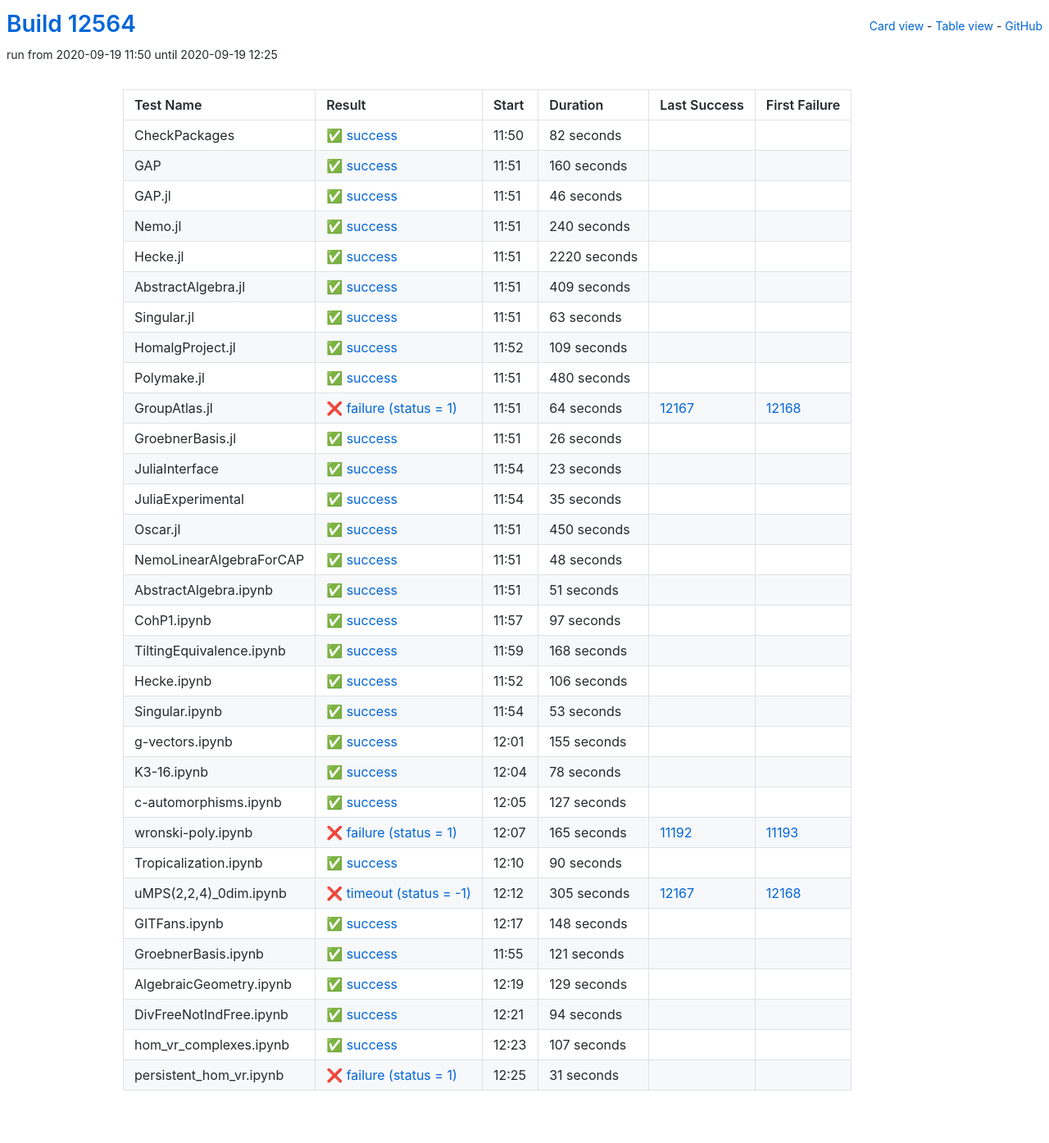
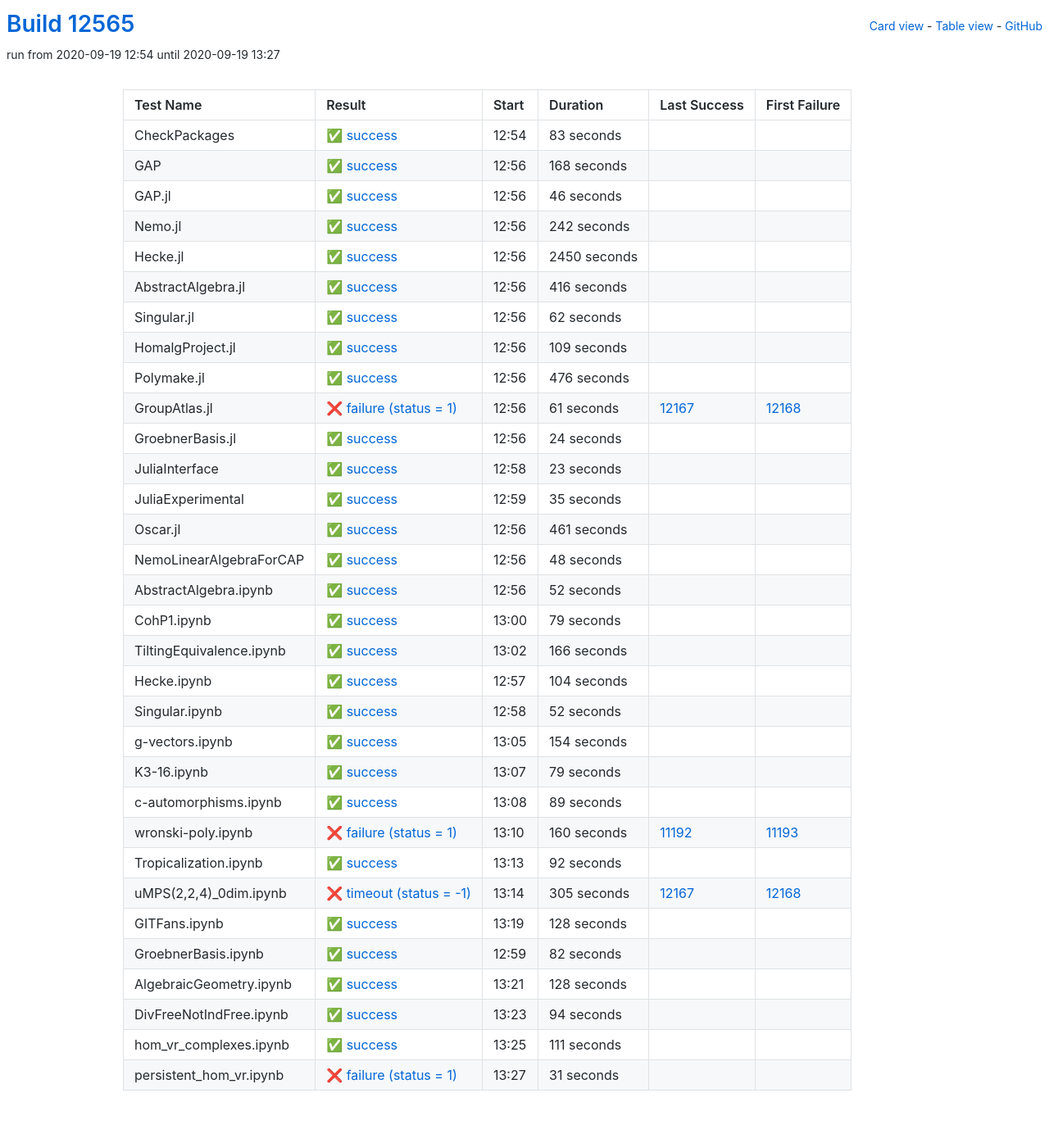
Before and after one commit to oscar-system/oscar-ci-status, a Jekyll site: the page built from table.html, in a window 1280 px wide. Shown: the whole page at 82% size. Built offline with Jekyll 4.4.1, drawn with Linux system fonts in a browser that asks for light colours.

Commit message:
Build #12565

```diff
--- a/_data/ci.yml
+++ b/_data/ci.yml
@@ -1,6 +1,6 @@
 ---
-build: 12564
-build_url: https://oscarci.mathematik.uni-kl.de/job/oscar/12564/
+build: 12565
+build_url: https://oscarci.mathematik.uni-kl.de/job/oscar/12565/
 job: oscar
 organization: oscar-system
 repo: oscar-ci-status
@@ -8,32 +8,32 @@
 tests:
 - name: CheckPackages
   id: checkpackages
-  log: https://oscarci.mathematik.uni-kl.de/job/oscar/12564/artifact/logs/build-12564/CheckPackages.log
-  start: 2020-09-19 11:50
+  log: https://oscarci.mathematik.uni-kl.de/job/oscar/12565/artifact/logs/build-12565/CheckPackages.log
+  start: 2020-09-19 12:54
   success: true
   exitcode: 0
   status: success
-  duration: 82
+  duration: 83
   last_success: false
   last_success_url:
   first_failure: false
   first_failure_url:
 - name: GAP
   id: gap
-  log: https://oscarci.mathematik.uni-kl.de/job/oscar/12564/artifact/logs/build-12564/GAP.log
-  start: 2020-09-19 11:51
+  log: https://oscarci.mathematik.uni-kl.de/job/oscar/12565/artifact/logs/build-12565/GAP.log
+  start: 2020-09-19 12:56
   success: true
   exitcode: 0
   status: success
-  duration: 160
+  duration: 168
   last_success: false
   last_success_url:
   first_failure: false
   first_failure_url:
 - name: GAP.jl
   id: gap-jl
-  log: https://oscarci.mathematik.uni-kl.de/job/oscar/12564/artifact/logs/build-12564/GAP.jl.log
-  start: 2020-09-19 11:51
+  log: https://oscarci.mathematik.uni-kl.de/job/oscar/12565/artifact/logs/build-12565/GAP.jl.log
+  start: 2020-09-19 12:56
   success: true
   exitcode: 0
   status: success
@@ -44,56 +44,56 @@
   first_failure_url:
 - name: Nemo.jl
   id: nemo-jl
-  log: https://oscarci.mathematik.uni-kl.de/job/oscar/12564/artifact/logs/build-12564/Nemo.jl.log
-  start: 2020-09-19 11:51
+  log: https://oscarci.mathematik.uni-kl.de/job/oscar/12565/artifact/logs/build-12565/Nemo.jl.log
+  start: 2020-09-19 12:56
   success: true
   exitcode: 0
   status: success
-  duration: 240
+  duration: 242
   last_success: false
   last_success_url:
   first_failure: false
   first_failure_url:
 - name: Hecke.jl
   id: hecke-jl
-  log: https://oscarci.mathematik.uni-kl.de/job/oscar/12564/artifact/logs/build-12564/Hecke.jl.log
-  start: 2020-09-19 11:51
+  log: https://oscarci.mathematik.uni-kl.de/job/oscar/12565/artifact/logs/build-12565/Hecke.jl.log
+  start: 2020-09-19 12:56
   success: true
   exitcode: 0
   status: success
-  duration: 2220
+  duration: 2450
   last_success: false
   last_success_url:
   first_failure: false
   first_failure_url:
 - name: AbstractAlgebra.jl
   id: abstractalgebra-jl
-  log: https://oscarci.mathematik.uni-kl.de/job/oscar/12564/artifact/logs/build-12564/AbstractAlgebra.jl.log
-  start: 2020-09-19 11:51
+  log: https://oscarci.mathematik.uni-kl.de/job/oscar/12565/artifact/logs/build-12565/AbstractAlgebra.jl.log
+  start: 2020-09-19 12:56
   success: true
   exitcode: 0
   status: success
-  duration: 409
+  duration: 416
   last_success: false
   last_success_url:
   first_failure: false
   first_failure_url:
 - name: Singular.jl
   id: singular-jl
-  log: https://oscarci.mathematik.uni-kl.de/job/oscar/12564/artifact/logs/build-12564/Singular.jl.log
-  start: 2020-09-19 11:51
+  log: https://oscarci.mathematik.uni-kl.de/job/oscar/12565/artifact/logs/build-12565/Singular.jl.log
+  start: 2020-09-19 12:56
   success: true
   exitcode: 0
   status: success
-  duration: 63
+  duration: 62
   last_success: false
   last_success_url:
   first_failure: false
   first_failure_url:
 - name: HomalgProject.jl
   id: homalgproject-jl
-  log: https://oscarci.mathematik.uni-kl.de/job/oscar/12564/artifact/logs/build-12564/HomalgProject.jl.log
-  start: 2020-09-19 11:52
+  log: https://oscarci.mathematik.uni-kl.de/job/oscar/12565/artifact/logs/build-12565/HomalgProject.jl.log
+  start: 2020-09-19 12:56
   success: true
   exitcode: 0
   status: success
@@ -104,44 +104,44 @@
   first_failure_url:
 - name: Polymake.jl
   id: polymake-jl
-  log: https://oscarci.mathematik.uni-kl.de/job/oscar/12564/artifact/logs/build-12564/Polymake.jl.log
-  start: 2020-09-19 11:51
+  log: https://oscarci.mathematik.uni-kl.de/job/oscar/12565/artifact/logs/build-12565/Polymake.jl.log
+  start: 2020-09-19 12:56
   success: true
   exitcode: 0
   status: success
-  duration: 480
+  duration: 476
   last_success: false
   last_success_url:
   first_failure: false
   first_failure_url:
 - name: GroupAtlas.jl
   id: groupatlas-jl
-  log: https://oscarci.mathematik.uni-kl.de/job/oscar/12564/artifact/logs/build-12564/GroupAtlas.jl.log
-  start: 2020-09-19 11:51
+  log: https://oscarci.mathematik.uni-kl.de/job/oscar/12565/artifact/logs/build-12565/GroupAtlas.jl.log
+  start: 2020-09-19 12:56
   success: false
   exitcode: 1
   status: failure
-  duration: 64
+  duration: 61
   last_success: 12167
   last_success_url: https://oscarci.mathematik.uni-kl.de/job/oscar/12167/
   first_failure: 12168
   first_failure_url: https://oscarci.mathematik.uni-kl.de/job/oscar/12168/
 - name: GroebnerBasis.jl
   id: groebnerbasis-jl
-  log: https://oscarci.mathematik.uni-kl.de/job/oscar/12564/artifact/logs/build-12564/GroebnerBasis.jl.log
-  start: 2020-09-19 11:51
+  log: https://oscarci.mathematik.uni-kl.de/job/oscar/12565/artifact/logs/build-12565/GroebnerBasis.jl.log
+  start: 2020-09-19 12:56
   success: true
   exitcode: 0
   status: success
-  duration: 26
+  duration: 24
   last_success: false
   last_success_url:
   first_failure: false
   first_failure_url:
 - name: JuliaInterface
   id: juliainterface
-  log: https://oscarci.mathematik.uni-kl.de/job/oscar/12564/artifact/logs/build-12564/JuliaInterface.log
-  start: 2020-09-19 11:54
+  log: https://oscarci.mathematik.uni-kl.de/job/oscar/12565/artifact/logs/build-12565/JuliaInterface.log
+  start: 2020-09-19 12:58
   success: true
   exitcode: 0
   status: success
@@ -152,8 +152,8 @@
   first_failure_url:
 - name: JuliaExperimental
   id: juliaexperimental
-  log: https://oscarci.mathematik.uni-kl.de/job/oscar/12564/artifact/logs/build-12564/JuliaExperimental.log
-  start: 2020-09-19 11:54
+  log: https://oscarci.mathematik.uni-kl.de/job/oscar/12565/artifact/logs/build-12565/JuliaExperimental.log
+  start: 2020-09-19 12:59
   success: true
   exitcode: 0
   status: success
@@ -164,20 +164,20 @@
   first_failure_url:
 - name: Oscar.jl
   id: oscar-jl
-  log: https://oscarci.mathematik.uni-kl.de/job/oscar/12564/artifact/logs/build-12564/Oscar.jl.log
-  start: 2020-09-19 11:51
+  log: https://oscarci.mathematik.uni-kl.de/job/oscar/12565/artifact/logs/build-12565/Oscar.jl.log
+  start: 2020-09-19 12:56
   success: true
   exitcode: 0
   status: success
-  duration: 450
+  duration: 461
   last_success: false
   last_success_url:
   first_failure: false
   first_failure_url:
 - name: NemoLinearAlgebraForCAP
   id: nemolinearalgebraforcap
-  log: https://oscarci.mathematik.uni-kl.de/job/oscar/12564/artifact/logs/build-12564/NemoLinearAlgebraForCAP.log
-  start: 2020-09-19 11:51
+  log: https://oscarci.mathematik.uni-kl.de/job/oscar/12565/artifact/logs/build-12565/NemoLinearAlgebraForCAP.log
+  start: 2020-09-19 12:56
   success: true
   exitcode: 0
   status: success
@@ -188,128 +188,128 @@
   first_failure_url:
 - name: AbstractAlgebra.ipynb
   id: abstractalgebra-ipynb
-  log: https://oscarci.mathematik.uni-kl.de/job/oscar/12564/artifact/logs/build-12564/AbstractAlgebra.ipynb.log
-  start: 2020-09-19 11:51
+  log: https://oscarci.mathematik.uni-kl.de/job/oscar/12565/artifact/logs/build-12565/AbstractAlgebra.ipynb.log
+  start: 2020-09-19 12:56
   success: true
   exitcode: 0
   status: success
-  duration: 51
+  duration: 52
   last_success: false
   last_success_url:
   first_failure: false
   first_failure_url:
 - name: CohP1.ipynb
   id: cohp1-ipynb
-  log: https://oscarci.mathematik.uni-kl.de/job/oscar/12564/artifact/logs/build-12564/CohP1.ipynb.log
-  start: 2020-09-19 11:57
+  log: https://oscarci.mathematik.uni-kl.de/job/oscar/12565/artifact/logs/build-12565/CohP1.ipynb.log
+  start: 2020-09-19 13:00
   success: true
   exitcode: 0
   status: success
-  duration: 97
+  duration: 79
   last_success: false
   last_success_url:
   first_failure: false
   first_failure_url:
 - name: TiltingEquivalence.ipynb
   id: tiltingequivalence-ipynb
-  log: https://oscarci.mathematik.uni-kl.de/job/oscar/12564/artifact/logs/build-12564/TiltingEquivalence.ipynb.log
-  start: 2020-09-19 11:59
+  log: https://oscarci.mathematik.uni-kl.de/job/oscar/12565/artifact/logs/build-12565/TiltingEquivalence.ipynb.log
+  start: 2020-09-19 13:02
   success: true
   exitcode: 0
   status: success
-  duration: 168
+  duration: 166
   last_success: false
   last_success_url:
   first_failure: false
   first_failure_url:
 - name: Hecke.ipynb
   id: hecke-ipynb
-  log: https://oscarci.mathematik.uni-kl.de/job/oscar/12564/artifact/logs/build-12564/Hecke.ipynb.log
-  start: 2020-09-19 11:52
+  log: https://oscarci.mathematik.uni-kl.de/job/oscar/12565/artifact/logs/build-12565/Hecke.ipynb.log
+  start: 2020-09-19 12:57
   success: true
   exitcode: 0
   status: success
-  duration: 106
+  duration: 104
   last_success: false
   last_success_url:
   first_failure: false
   first_failure_url:
 - name: Singular.ipynb
   id: singular-ipynb
-  log: https://oscarci.mathematik.uni-kl.de/job/oscar/12564/artifact/logs/build-12564/Singular.ipynb.log
-  start: 2020-09-19 11:54
+  log: https://oscarci.mathematik.uni-kl.de/job/oscar/12565/artifact/logs/build-12565/Singular.ipynb.log
+  start: 2020-09-19 12:58
   success: true
   exitcode: 0
   status: success
-  duration: 53
+  duration: 52
   last_success: false
   last_success_url:
   first_failure: false
   first_failure_url:
 - name: g-vectors.ipynb
   id: g-vectors-ipynb
-  log: https://oscarci.mathematik.uni-kl.de/job/oscar/12564/artifact/logs/build-12564/g-vectors.ipynb.log
-  start: 2020-09-19 12:01
+  log: https://oscarci.mathematik.uni-kl.de/job/oscar/12565/artifact/logs/build-12565/g-vectors.ipynb.log
+  start: 2020-09-19 13:05
   success: true
   exitcode: 0
   status: success
-  duration: 155
+  duration: 154
   last_success: false
   last_success_url:
   first_failure: false
   first_failure_url:
 - name: K3-16.ipynb
   id: k3-16-ipynb
-  log: https://oscarci.mathematik.uni-kl.de/job/oscar/12564/artifact/logs/build-12564/K3-16.ipynb.log
-  start: 2020-09-19 12:04
+  log: https://oscarci.mathematik.uni-kl.de/job/oscar/12565/artifact/logs/build-12565/K3-16.ipynb.log
+  start: 2020-09-19 13:07
   success: true
   exitcode: 0
   status: success
-  duration: 78
+  duration: 79
   last_success: false
   last_success_url:
   first_failure: false
   first_failure_url:
 - name: c-automorphisms.ipynb
   id: c-automorphisms-ipynb
-  log: https://oscarci.mathematik.uni-kl.de/job/oscar/12564/artifact/logs/build-12564/c-automorphisms.ipynb.log
-  start: 2020-09-19 12:05
+  log: https://oscarci.mathematik.uni-kl.de/job/oscar/12565/artifact/logs/build-12565/c-automorphisms.ipynb.log
+  start: 2020-09-19 13:08
   success: true
   exitcode: 0
   status: success
-  duration: 127
+  duration: 89
   last_success: false
   last_success_url:
   first_failure: false
   first_failure_url:
 - name: wronski-poly.ipynb
   id: wronski-poly-ipynb
-  log: https://oscarci.mathematik.uni-kl.de/job/oscar/12564/artifact/logs/build-12564/wronski-poly.ipynb.log
-  start: 2020-09-19 12:07
+  log: https://oscarci.mathematik.uni-kl.de/job/oscar/12565/artifact/logs/build-12565/wronski-poly.ipynb.log
+  start: 2020-09-19 13:10
   success: false
   exitcode: 1
   status: failure
-  duration: 165
+  duration: 160
   last_success: 11192
   last_success_url: https://oscarci.mathematik.uni-kl.de/job/oscar/11192/
   first_failure: 11193
   first_failure_url: https://oscarci.mathematik.uni-kl.de/job/oscar/11193/
 - name: Tropicalization.ipynb
   id: tropicalization-ipynb
-  log: https://oscarci.mathematik.uni-kl.de/job/oscar/12564/artifact/logs/build-12564/Tropicalization.ipynb.log
-  start: 2020-09-19 12:10
+  log: https://oscarci.mathematik.uni-kl.de/job/oscar/12565/artifact/logs/build-12565/Tropicalization.ipynb.log
+  start: 2020-09-19 13:13
   success: true
   exitcode: 0
   status: success
-  duration: 90
+  duration: 92
   last_success: false
   last_success_url:
   first_failure: false
   first_failure_url:
 - name: uMPS(2,2,4)_0dim.ipynb
   id: umps-2-2-4-0dim-ipynb
-  log: https://oscarci.mathematik.uni-kl.de/job/oscar/12564/artifact/logs/build-12564/uMPS-2-2-4-_0dim.ipynb.log
-  start: 2020-09-19 12:12
+  log: https://oscarci.mathematik.uni-kl.de/job/oscar/12565/artifact/logs/build-12565/uMPS-2-2-4-_0dim.ipynb.log
+  start: 2020-09-19 13:14
   success: false
   exitcode: -1
   status: timeout
@@ -320,44 +320,44 @@
   first_failure_url: https://oscarci.mathematik.uni-kl.de/job/oscar/12168/
 - name: GITFans.ipynb
   id: gitfans-ipynb
-  log: https://oscarci.mathematik.uni-kl.de/job/oscar/12564/artifact/logs/build-12564/GITFans.ipynb.log
-  start: 2020-09-19 12:17
+  log: https://oscarci.mathematik.uni-kl.de/job/oscar/12565/artifact/logs/build-12565/GITFans.ipynb.log
+  start: 2020-09-19 13:19
   success: true
   exitcode: 0
   status: success
-  duration: 148
+  duration: 128
   last_success: false
   last_success_url:
   first_failure: false
   first_failure_url:
 - name: GroebnerBasis.ipynb
   id: groebnerbasis-ipynb
-  log: https://oscarci.mathematik.uni-kl.de/job/oscar/12564/artifact/logs/build-12564/GroebnerBasis.ipynb.log
-  start: 2020-09-19 11:55
+  log: https://oscarci.mathematik.uni-kl.de/job/oscar/12565/artifact/logs/build-12565/GroebnerBasis.ipynb.log
+  start: 2020-09-19 12:59
   success: true
   exitcode: 0
   status: success
-  duration: 121
+  duration: 82
   last_success: false
   last_success_url:
   first_failure: false
   first_failure_url:
 - name: AlgebraicGeometry.ipynb
   id: algebraicgeometry-ipynb
-  log: https://oscarci.mathematik.uni-kl.de/job/oscar/12564/artifact/logs/build-12564/AlgebraicGeometry.ipynb.log
-  start: 2020-09-19 12:19
+  log: https://oscarci.mathematik.uni-kl.de/job/oscar/12565/artifact/logs/build-12565/AlgebraicGeometry.ipynb.log
+  start: 2020-09-19 13:21
   success: true
   exitcode: 0
   status: success
-  duration: 129
+  duration: 128
   last_success: false
   last_success_url:
   first_failure: false
   first_failure_url:
 - name: DivFreeNotIndFree.ipynb
   id: divfreenotindfree-ipynb
-  log: https://oscarci.mathematik.uni-kl.de/job/oscar/12564/artifact/logs/build-12564/DivFreeNotIndFree.ipynb.log
-  start: 2020-09-19 12:21
+  log: https://oscarci.mathematik.uni-kl.de/job/oscar/12565/artifact/logs/build-12565/DivFreeNotIndFree.ipynb.log
+  start: 2020-09-19 13:23
   success: true
   exitcode: 0
   status: success
@@ -368,20 +368,20 @@
   first_failure_url:
 - name: hom_vr_complexes.ipynb
   id: hom-vr-complexes-ipynb
-  log: https://oscarci.mathematik.uni-kl.de/job/oscar/12564/artifact/logs/build-12564/hom_vr_complexes.ipynb.log
-  start: 2020-09-19 12:23
+  log: https://oscarci.mathematik.uni-kl.de/job/oscar/12565/artifact/logs/build-12565/hom_vr_complexes.ipynb.log
+  start: 2020-09-19 13:25
   success: true
   exitcode: 0
   status: success
-  duration: 107
+  duration: 111
   last_success: false
   last_success_url:
   first_failure: false
   first_failure_url:
 - name: persistent_hom_vr.ipynb
   id: persistent-hom-vr-ipynb
-  log: https://oscarci.mathematik.uni-kl.de/job/oscar/12564/artifact/logs/build-12564/persistent_hom_vr.ipynb.log
-  start: 2020-09-19 12:25
+  log: https://oscarci.mathematik.uni-kl.de/job/oscar/12565/artifact/logs/build-12565/persistent_hom_vr.ipynb.log
+  start: 2020-09-19 13:27
   success: false
   exitcode: 1
   status: failure
```
Also changed, not shown: README.md.
